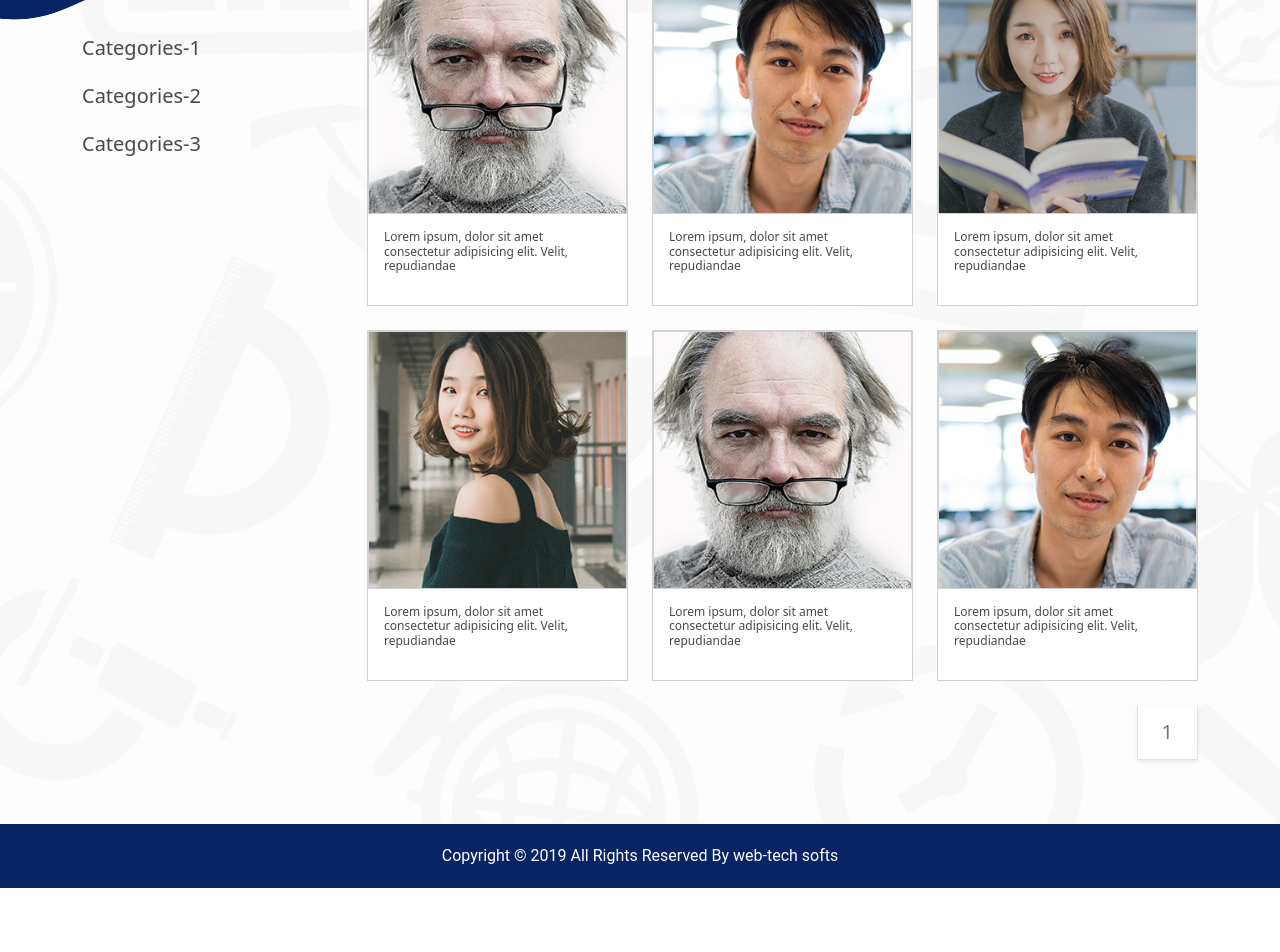
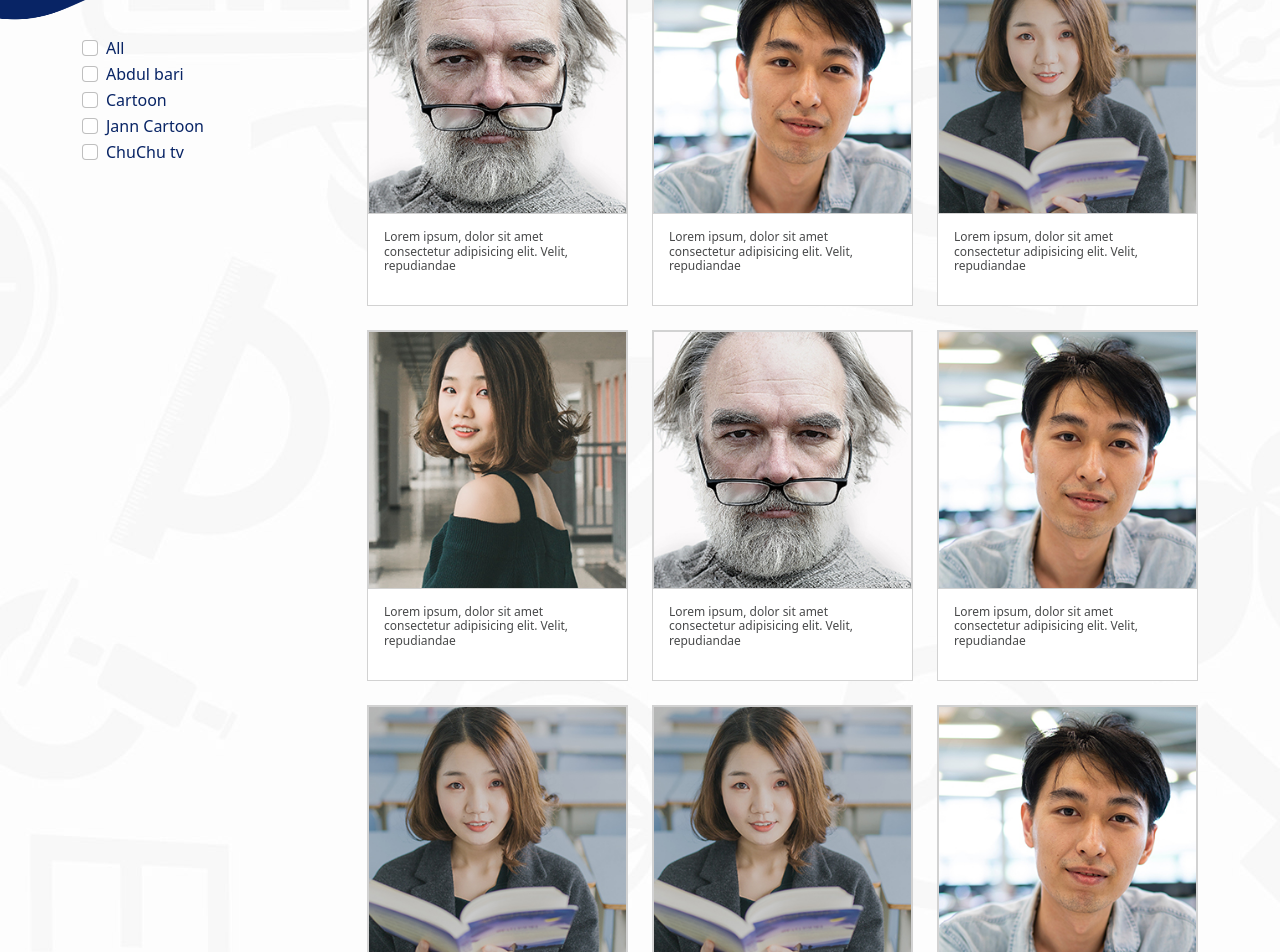
Before and after one commit to sahibbilal/Talqeen, a React (Create React App) app: page /videoSingle/1 in a window 1280 px wide. Shown: the part 180-1132 px from the top of the page. Before the commit the page ends 1068 px from the top, so only its background shows below. Built offline with nearby package versions, Linux system fonts and the light colour scheme.

Commit message:
filter_apply

```diff
--- a/src/Components/Pages/Singlevideo/SingleVideo.jsx
+++ b/src/Components/Pages/Singlevideo/SingleVideo.jsx
@@ -1,9 +1,21 @@
-import React from 'react'
+import React, { useState } from 'react'
 import { singleArray } from './singleArray'
-import { Link} from 'react-router-dom';
+import { Link } from 'react-router-dom';
 
 function SingleVideo() {
+    // here get the array item and store into variable
     const single = singleArray;
+
+    // update and display the item one by one
+    const [display, setDisplay] = useState(single);
+
+    // create a function which is filter the categoryvideo
+    const filterItem = (categoryVideo) => {
+        const updatedVideo = single.filter((videoItem) => {
+            return videoItem.category === categoryVideo
+        })
+        setDisplay(updatedVideo)
+    }
     return (
         <React.Fragment>
             <div className="container py-5 mt-5">
@@ -11,32 +23,58 @@ function SingleVideo() {
                     <div className="col-lg-3 hero_detail-box">
                         <h1 className=" pb-4" style={{ fontSize: "40px" }}>Categories</h1>
 
-                        <ul className="list-unstyled templatemo-accordion cat_list " >
+                        <ul className="list-unstyled templatemo-accordion cat_list ">
+                            <div className="form-check">
+                                <input className="form-check-input" type="checkbox" defaultValue id="All" onClick={() => {
+                                    setDisplay(single)
+                                }} />
+                                <label className="form-check-label" for="All">
+                                    All
+                                </label>
 
-                            <li className="pb-3" >
-                                <Link className="accordion-collapse collapse d-flex justify-content-between h3 text-decoration-none" to="/">
-                                    Categories-1
-                                </Link>
-                            </li>
-                            <li className="pb-3" >
-                                <Link className="accordion-collapse collapse d-flex justify-content-between h3 text-decoration-none" to="/">
-                                    Categories-2
-                                </Link>
-                            </li>
-                            <li className="pb-3">
-                                <Link className="accordion-collapse collapse d-flex justify-content-between h3 text-decoration-none" to="/">
-                                    Categories-3
-                                </Link>
-                            </li>
+                            </div>
+                            <div className="form-check">
+                                <input className="form-check-input" type="checkbox" defaultValue id="Abdul bari" onClick={() => {
+                                    filterItem('Abdul bari')
+                                }} />
+                                <label className="form-check-label" htmlFor="flexCheckDefault" for="Abdul bari" >
+                                    Abdul bari
+                                </label>
+
+                            </div>
+                            <div className="form-check">
+                                <input className="form-check-input" type="checkbox" defaultValue id="Cartoon" onClick={() => {
+                                    filterItem('Cartoon')
+                                }} />
+                                <label className="form-check-label" htmlFor="flexCheckDefault" for="Cartoon">
+                                    Cartoon
+                                </label>
+                            </div>
+                            <div className="form-check">
+                                <input className="form-check-input" type="checkbox" defaultValue id="Jann Cartoon" onClick={() => {
+                                    filterItem('Jann Cartoon')
+                                }} />
+                                <label className="form-check-label" htmlFor="flexCheckDefault" for="Jann Cartoon">
+                                    Jann Cartoon
+                                </label>
+                            </div>
+                            <div className="form-check">
+                                <input className="form-check-input" type="checkbox" defaultValue id="ChuChu tv" onClick={() => {
+                                    filterItem('ChuChu tv')
+                                }} />
+                                <label className="form-check-label" htmlFor="flexCheckDefault" for="ChuChu tv">
+                                    ChuChu tv
+                                </label>
+                            </div>
                         </ul>
                     </div>
                     <div className="col-lg-9 single_video">
                         <div className="row">
                             {
-                                single.map((item, index) => {
+                                display.map((item, index) => {
                                     let { img, title } = item
                                     return (
-                                        <div className="col-md-4">
+                                        <div className="col-md-4" key={index}>
                                             <div className="card mb-4 product-wap rounded-0">
                                                 <Link to={`/videodetail/${item.id}`}>
                                                     <div className="card rounded-0">
--- a/src/Components/Pages/Singlevideo/singleArray.js
+++ b/src/Components/Pages/Singlevideo/singleArray.js
@@ -40,4 +40,32 @@ export const singleArray = [
         category: "Jann Cartoon"
 
     },
+    {
+        id: 7,
+        img: "../../assets/images/teacher-2.jpg",
+        title: 'Lorem ipsum, dolor sit amet consectetur adipisicing elit. Velit, repudiandae',
+        category: "Jann Cartoon"
+
+    },
+    {
+        id: 8,
+        img: "../../assets/images/teacher-2.jpg",
+        title: 'Lorem ipsum, dolor sit amet consectetur adipisicing elit. Velit, repudiandae',
+        category: "Abdul bari"
+
+    },
+    {
+        id: 9,
+        img: "../../assets/images/teacher-1.jpg",
+        title: 'Lorem ipsum, dolor sit amet consectetur adipisicing elit. Velit, repudiandae',
+        category: "Jann Cartoon"
+
+    },
+    {
+        id: 10,
+        img: "../../assets/images/teacher-3.jpg",
+        title: 'Lorem ipsum, dolor sit amet consectetur adipisicing elit. Velit, repudiandae',
+        category: "ChuChu tv"
+
+    },
 ]
```
Also changed, not shown: src/Components/Pages/Singlevideo/FilterPage.jsx (added, +11 -0 lines).
